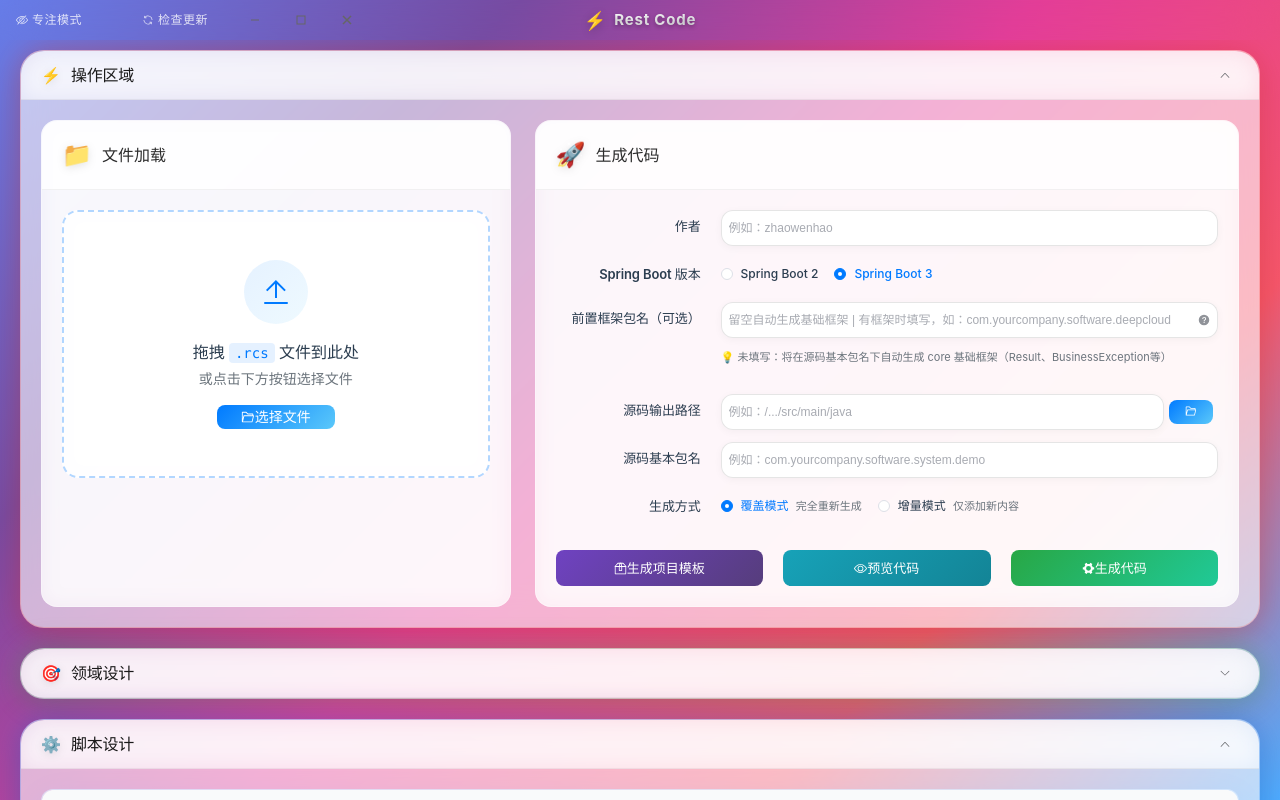
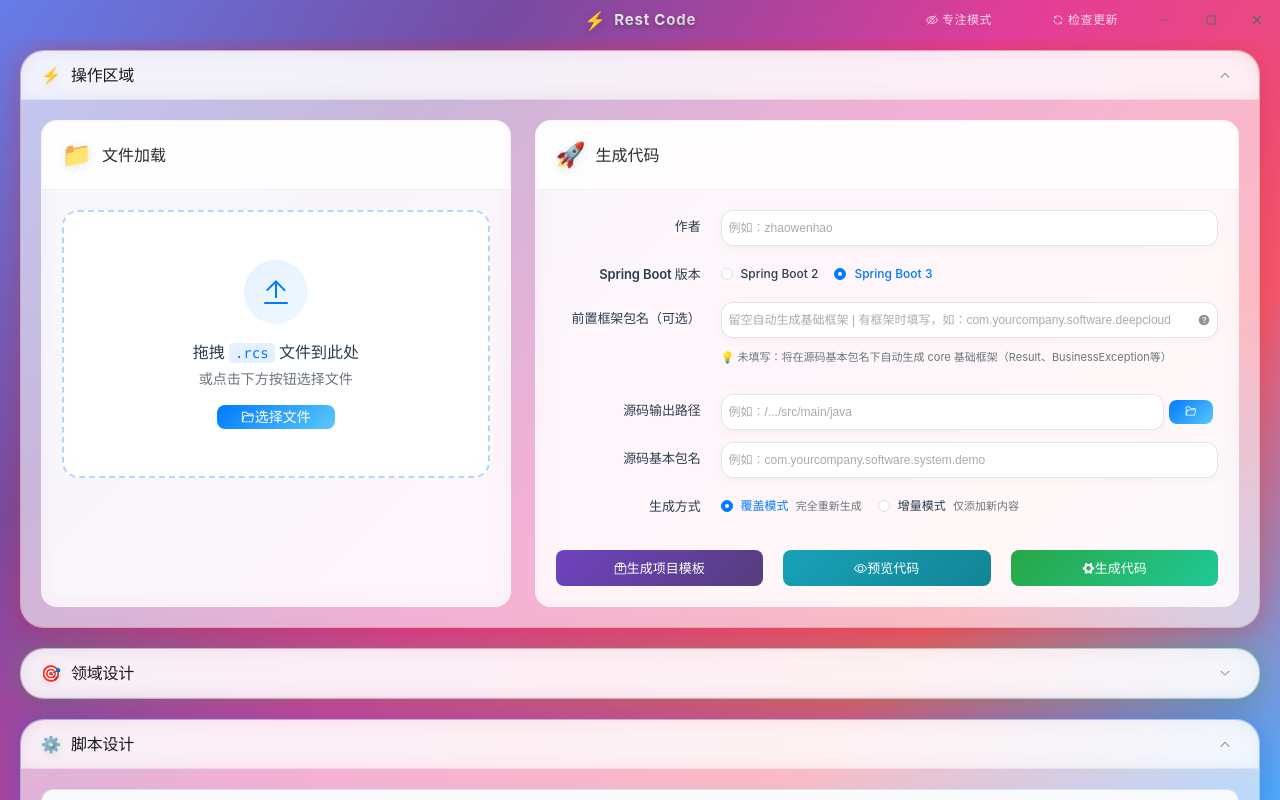
Before and after one commit to dhslegen/rest-code, a Vue app: page / in a window 1280 px wide. Built offline with nearby package versions, Linux system fonts and the light colour scheme.

Commit message:
✨ 更新 App.vue 组件，添加 macOS 和 Windows 下的布局注释，优化窗口控制按钮的结构，提升代码可读性和维护性。

```diff
--- a/src/App.vue
+++ b/src/App.vue
@@ -11,7 +11,7 @@
           </div>
         </div>
 
-        <!-- 更新检查按钮 -->
+        <!-- macOS 下的更新检查按钮 -->
         <div class="titlebar-actions" v-if="isDarwin">
           <el-button text size="small" @click="toggleFocusMode" :class="['focus-mode-btn', { 'active': focusMode }]"
             :title="`${focusMode ? '退出专注模式' : '进入专注模式'} (${isDarwin ? 'Cmd' : 'Ctrl'}+E)`">
@@ -29,7 +29,8 @@
           </el-button>
         </div>
 
-        <div class="window-controls" v-if="!isDarwin">
+        <!-- Windows 下的布局：功能按钮在中间，窗口控制在最右边 -->
+        <div class="win32-layout" v-if="!isDarwin">
           <div class="win32-actions">
             <el-button text size="small" @click="toggleFocusMode" :class="['focus-mode-btn', { 'active': focusMode }]"
               :title="`${focusMode ? '退出专注模式' : '进入专注模式'} (${isDarwin ? 'Cmd' : 'Ctrl'}+E)`">
@@ -46,6 +47,7 @@
               <span class="update-btn-text">检查更新</span>
             </el-button>
           </div>
+          <div class="window-controls">
             <button class="control-btn minimize-btn" @click="minimizeWindow">
               <svg width="12" height="12" viewBox="0 0 12 12">
                 <rect x="2" y="5.5" width="8" height="1" fill="currentColor" />
@@ -63,6 +65,7 @@
             </button>
           </div>
         </div>
+      </div>
 
       <!-- 内容区域 -->
       <div class="app-content">
@@ -817,8 +820,17 @@
   -webkit-app-region: no-drag;
   display: flex;
   height: 100%;
-  position: relative;
-  /* 确保在标题之上 */
+}
+
+/* Windows 布局容器 */
+.win32-layout {
+  -webkit-app-region: no-drag;
+  display: flex;
+  align-items: center;
+  position: absolute;
+  right: 0;
+  top: 0;
+  bottom: 0;
   z-index: 10;
 }
 
```
Lines whose indentation alone changed are shown as unchanged.
